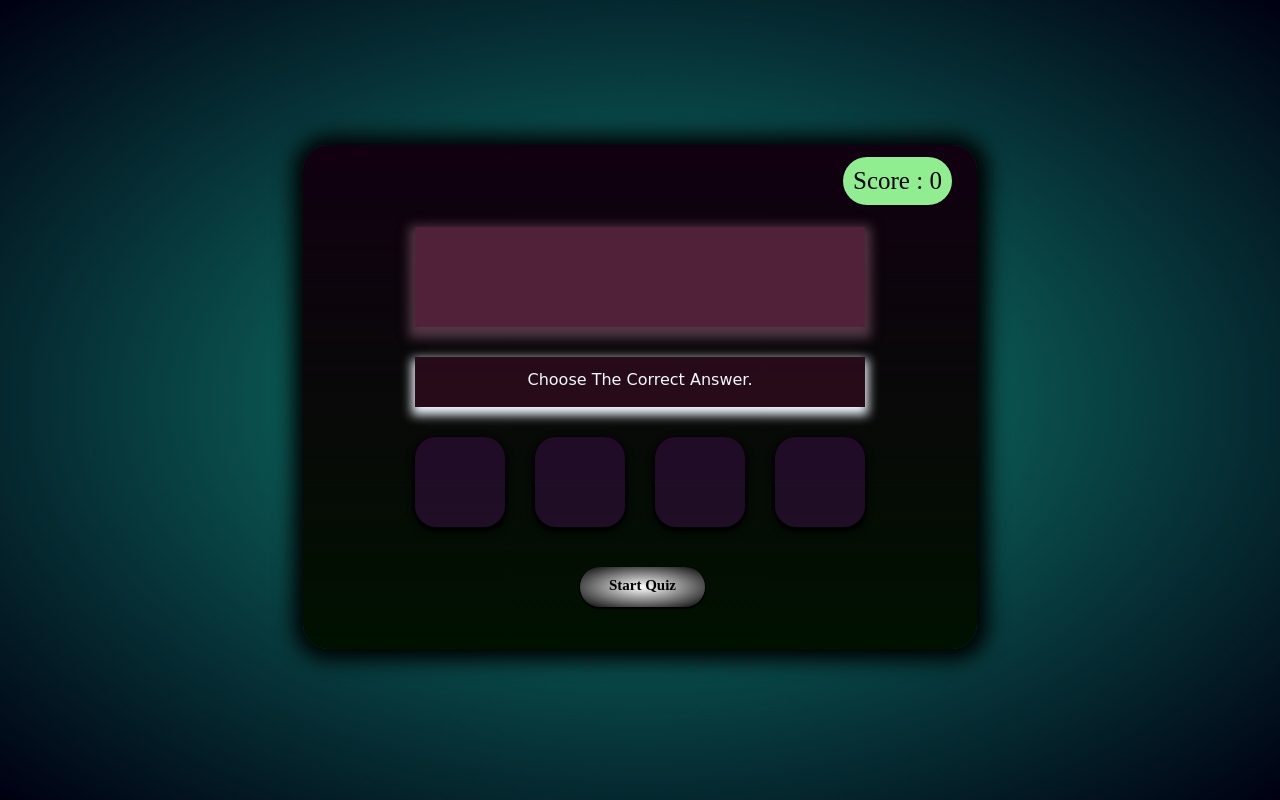
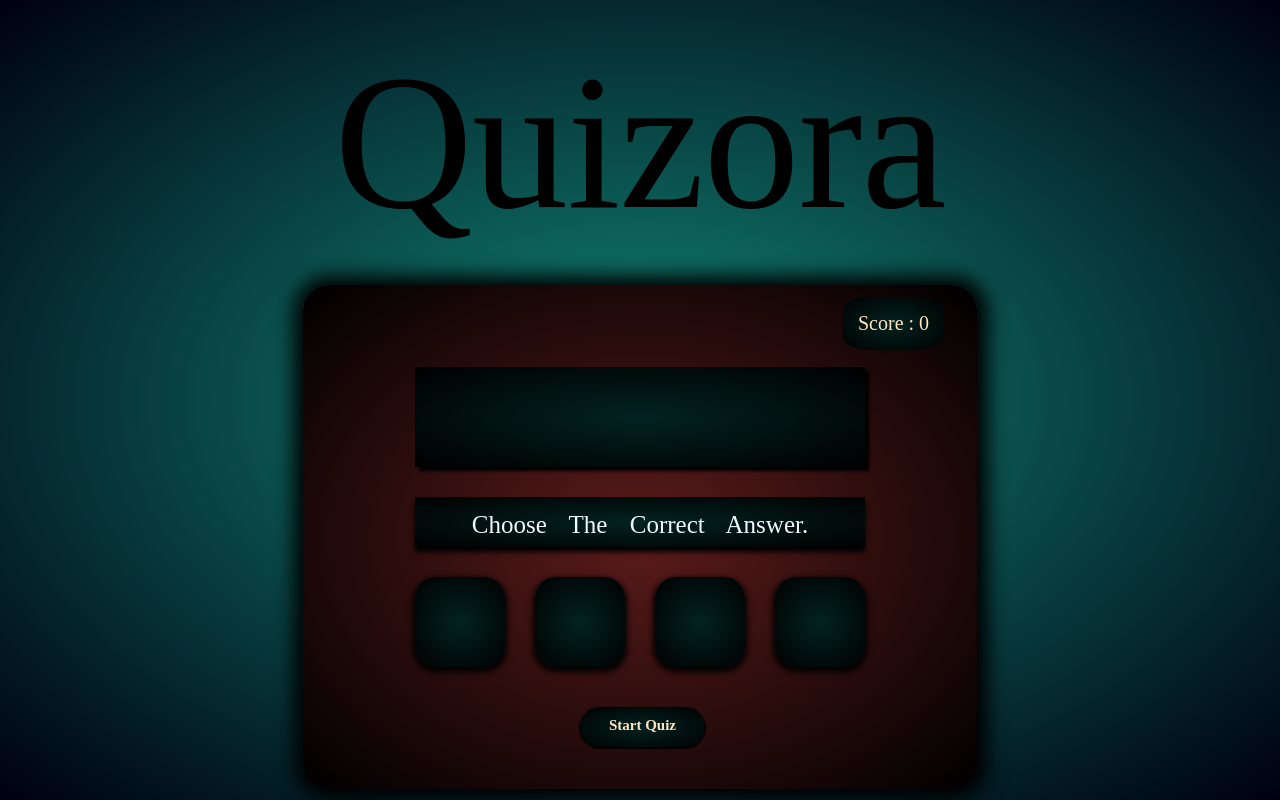
Before and after one commit to kamranrkploy/kamranrkploy.github.io, a plain HTML site: page index.html in a window 1280 px wide. Drawn offline with Linux system fonts and the light colour scheme; a web font is replaced by a local one.

Commit message:
modified the App by updating two files(QuizPage.css and index.html)

```diff
--- a/QuizPage.css
+++ b/QuizPage.css
@@ -9,8 +9,9 @@ html{
 
       width: 650px;
       height: 480px;
-      background: linear-gradient(#110011,#001100);
+      background: radial-gradient(rgb(92, 27, 27) ,black);
       margin: 145px auto ;
+      margin-top: auto;
       padding: 12px;
       border-radius: 25px;
       box-shadow: 1px 1px 20px 10px ;   /*we can add color of shadow as well in the end*/
@@ -22,21 +23,22 @@ html{
        padding: 10px;
        position: absolute;
        left: 540px;
-       font-size: 25px;
+       font-size: 20px;
+       padding: 15px;
        outline: none;
-       color: b;
-       font-size: 25px;
-       background-color: lightgreen;
-       border-radius: 30px;
+       color: bisque;
+       background:radial-gradient(#032320,black);
+       border-radius: 25%;
       }
 
 #correct{
+    color: goldenrod;
     position: absolute;
     left: 285px;
     padding: 15px 10px;
     font-size: 25px;
     display: none;
-    background-color: lightgreen;
+    background:radial-gradient(#032320,black);
     border-radius: 18px;
 /*    outline: none;*/
 }
@@ -58,23 +60,42 @@ html{
         width: 450px;
         height: 100px;
         margin: 70px auto 10px auto ;
-        background-color: #512139;
-        box-shadow: 0px 5px 10px 6px #513644;
+        background:radial-gradient(#032320,black);
+        box-shadow: 4px 4px 3px black;
         text-align: center;
+        line-height: 6rem;
         font-size: 65px;
         font-family:cursive,sans-serif,monospace;
     }
 
+    h1{
+        font-family: 'billabongregular';
+        text-align: center;
+        font-size: 12rem;
+        font-weight: 120;
+        margin: 2rem 0;
+        letter-spacing: -1px;
+    }
+
+    @font-face {
+        font-family: 'billabongregular';
+        src: url("https://cdn.rawgit.com/milktronics/beaglegr.am/master/public/fonts/billabong-webfont.eot");
+        src: url("https://cdn.rawgit.com/milktronics/beaglegr.am/master/public/fonts/billabong-webfont.eot?#iefix") format('embedded-opentype'), url("https://cdn.rawgit.com/milktronics/beaglegr.am/master/public/fonts/billabong-webfont.woff") format('woff'), url("https://cdn.rawgit.com/milktronics/beaglegr.am/master/public/fonts/billabong-webfont.ttf") format('truetype'), url("https://cdn.rawgit.com/milktronics/beaglegr.am/master/public/fonts/billabong-webfont.svg#billabongregular") format('svg');
+        font-weight: normal;
+        font-style: normal;
+       }
+
 #Help{
-
+        font-size: 25px;
         width: 450px;
         height: 50px;
         text-align: center;
-        line-height: 45px;
+        line-height: 55px;
         margin: 30px auto;
-        background-color: #5136;
-        box-shadow: 0px 5px 10px 3px;
-        font-family: cursive;
+        background:radial-gradient(#032320,black);
+        box-shadow: 0px 5px 5px  black;
+        font-family: 'billabongregular';
+        word-spacing: 1rem;
         color: aliceblue;
 }
 
@@ -88,19 +109,20 @@ html{
 }
 
 .box{
+     color: snow;
      width: 90px;
      height: 90px;
      float:left;
      font-size: 20px;
      margin-right: 30px;
-     background-color: #5165;
+     background:radial-gradient(#032320,black);
      border-radius: 21px;
      text-align: center;
      line-height: 85px;
      font-size: 30px;
      font-family:sans-serif;
      cursor:pointer;
-     box-shadow: 0px 3px 6px 2px;
+     box-shadow: 0px 3px 6px 2px black;
      position: relative;
      transition: all 0.2s;
 /*    outline: none;*/
@@ -113,7 +135,8 @@ html{
 
 .box:hover{
      background-color:#5170;
-     color:snow;
+     color: goldenrod;
+     box-shadow: 2px 2px 2px goldenrod;
      font-size: 25px;
 }
 
@@ -121,8 +144,8 @@ html{
 /*            height: 98px;*/
               font-size: 30px;
               transform: scale(1.2,1.2);
-              color: lawngreen;
-              box-shadow: 0px 3px 6px 2p  darkgreen;
+              color: goldenrod;
+              box-shadow: 0px 3px 6px 2px  goldenrod;
 }
 
 #OperateGame{
@@ -131,9 +154,11 @@ html{
         padding: 10px;
         font-size: 15px;
         text-align: center;
+        color: bisque;
         margin: 30px 265px;
         border-radius: 30px;
-        background:radial-gradient(white,grey,black);
+        /* background:radial-gradient(white,grey,black); */
+        background:radial-gradient(#032320,black);
         box-shadow: 0px 1px 1px 1px black;
         cursor: pointer;
         transition: all 0.2s;
@@ -143,12 +168,13 @@ html{
 #OperateGame:hover
 {
     font-size: 17px;
+    color: goldenrod;
 }
 #OperateGame:active
 {
              font-size: 19px;
              transform: scale(1.2,1.2);
-             color: #753014;
+             color: bisque;
              box-shadow: 0px 2px 2px 2px black;
 }
 #YourTime
@@ -170,7 +196,7 @@ html{
 
 #GameOver
 {
-
+              /* font-family: 'billabongregular';  */
               height: 200px;
               width: 500px;
               position: absolute;
@@ -178,7 +204,7 @@ html{
               top: 120px;
               left: 85px;
               text-align: center;
-              background: radial-gradient(grey,black);
+              background: radial-gradient(rgb(3, 63, 55),rgb(0, 9, 34));
               color:azure;
               text-transform: uppercase;
               font-size: 2.5em;
--- a/index.html
+++ b/index.html
@@ -7,6 +7,7 @@
             <link rel="stylesheet" href="QuizPage.css">
     </head>
     <body>
+                    <h1>Quizora</h1>
         <div id="container">
             <div id="score">Score : <span id="scorevalue">0</span></div>
             <div id="correct">you're right </div>
```
